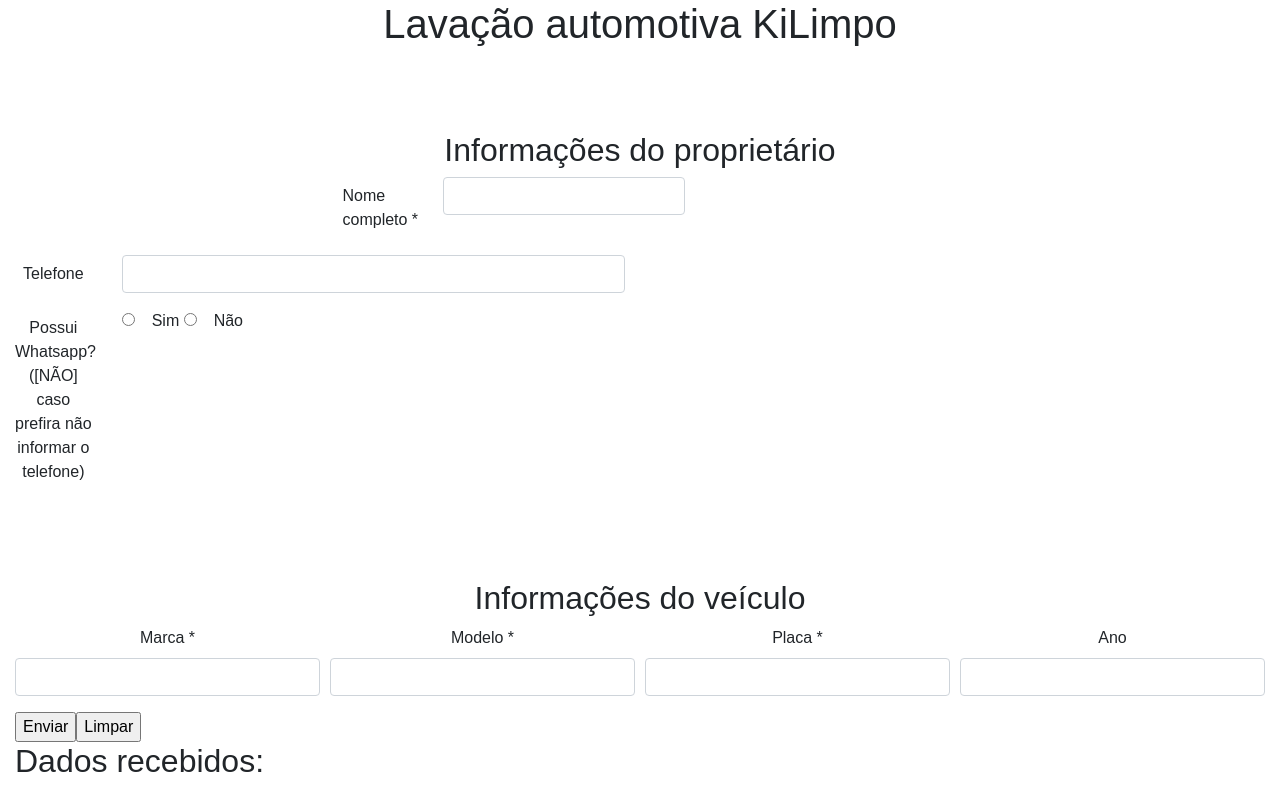
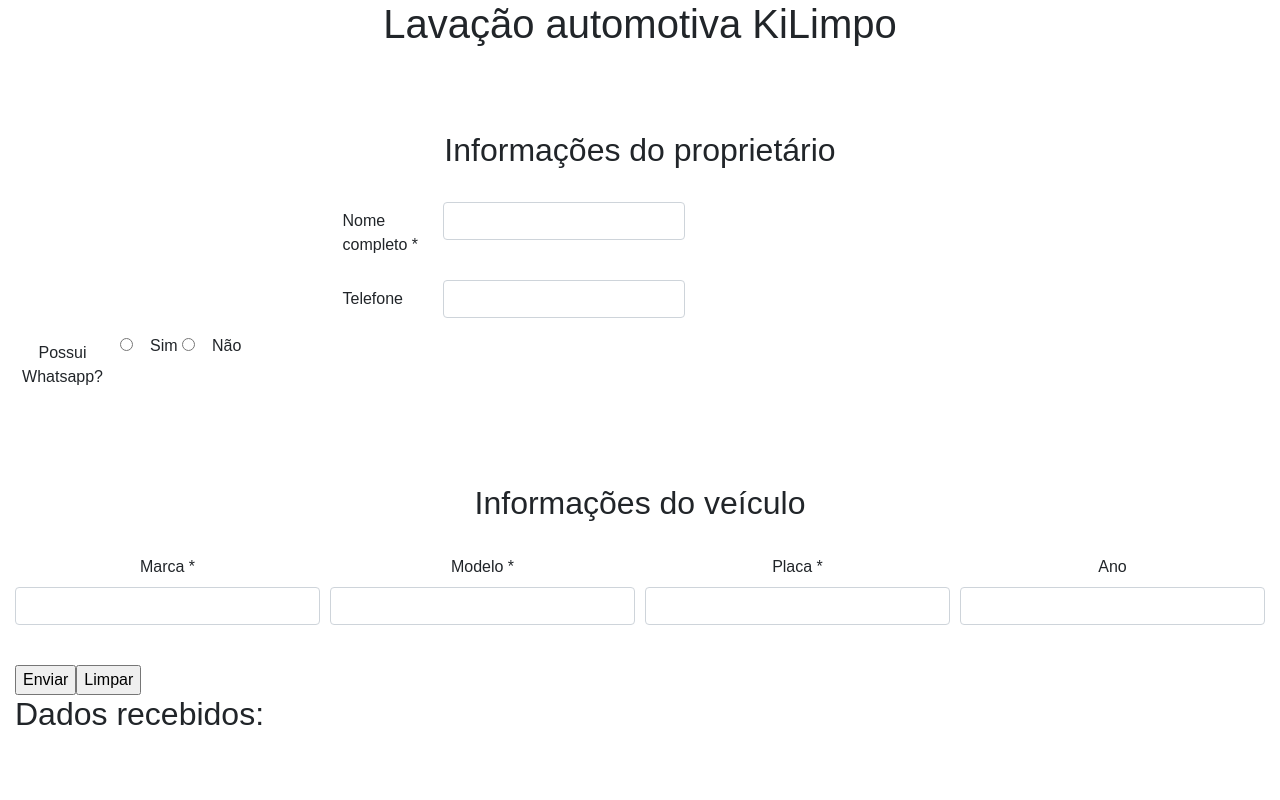
Before and after one commit to Oivasmf/Kilimpo-frontend, a React (Create React App) app: page / in a window 1280 px wide. Built offline with nearby package versions, Linux system fonts and the light colour scheme.

Commit message:
Update form-kilimpo.js

```diff
--- a/src/components/form-kilimpo.js
+++ b/src/components/form-kilimpo.js
@@ -164,20 +164,15 @@ export default class FormKilimpo extends Component {
         return (
             <> <Container fluid>
                 <font face="Arial">
-
                 <h1 className="text-center">
                     Lavação automotiva KiLimpo
                 </h1>
-                    <br />
-                    <br />
-                    <br />
+                <br /><br /><br />
                 <h2 className="text-center">
                     Informações do proprietário
                 </h2>
+                <br />
                 <Form onSubmit={this.onSubmit}>
-
-
-
                     <Form.Group className="col-md-6 offset-md-3">
                         <Form.Row>
                             <Form.Label column sm={2}>
@@ -189,21 +184,22 @@ export default class FormKilimpo extends Component {
                         </Form.Row>
                     </Form.Group>
 
-
-
-                        <Form.Group as={Row} className="text-center">
-                            <Form.Label column sm={1}>
+                    <Form.Group className="col-md-6 offset-md-3">
+                        <Form.Row>
+                            <Form.Label column sm={2}>
                                 Telefone
                             </Form.Label>
                             <Col sm={5}>
                                 <Form.Control type="text" value={this.state.telefone} onChange={this.onChangeTelefone} />
                             </Col>
+                        </Form.Row>
                     </Form.Group>
 
                     <fieldset>
-                            <Form.Group as={Row}>
+                        <Form.Group>
+                            <Form.Row>
                                 <Form.Label as="legend" column sm={1} className="text-center">
-                                    Possui Whatsapp? ([NÃO] caso prefira não informar o telefone)
+                                    Possui Whatsapp?
                                 </Form.Label>
                                 <Col>
                                     {
@@ -220,14 +216,15 @@ export default class FormKilimpo extends Component {
                                         })
                                     }
                                 </Col>
+                            </Form.Row>
                         </Form.Group>
                     </fieldset>
-                        <br />
-                        <br />
-                        <br />
+                    <br /><br /><br />
+
                     <h2 className="text-center">
                         Informações do veículo
                     </h2>
+                    <br />
                         <Form.Row className="text-center">
                             <Form.Group as={Col}>
                                 <Form.Label>
@@ -258,7 +255,7 @@ export default class FormKilimpo extends Component {
                             </Form.Group>
                         </Form.Row>
 
-
+                        <br />
                         <input type="submit" value="Enviar" />
                         <input type="button" value="Limpar"
                             onClick={this.onReset} />
```
Lines whose indentation alone changed are shown as unchanged.
